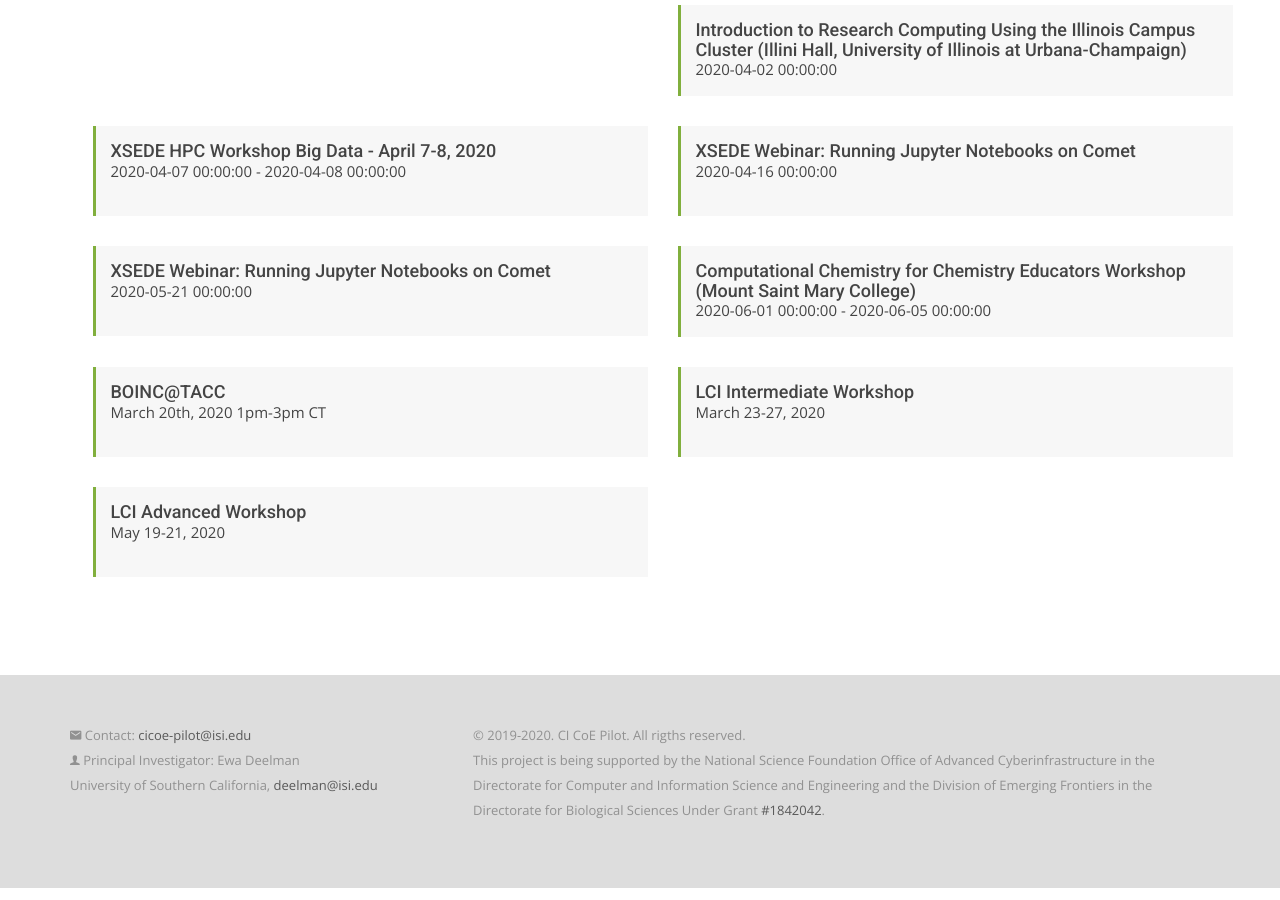
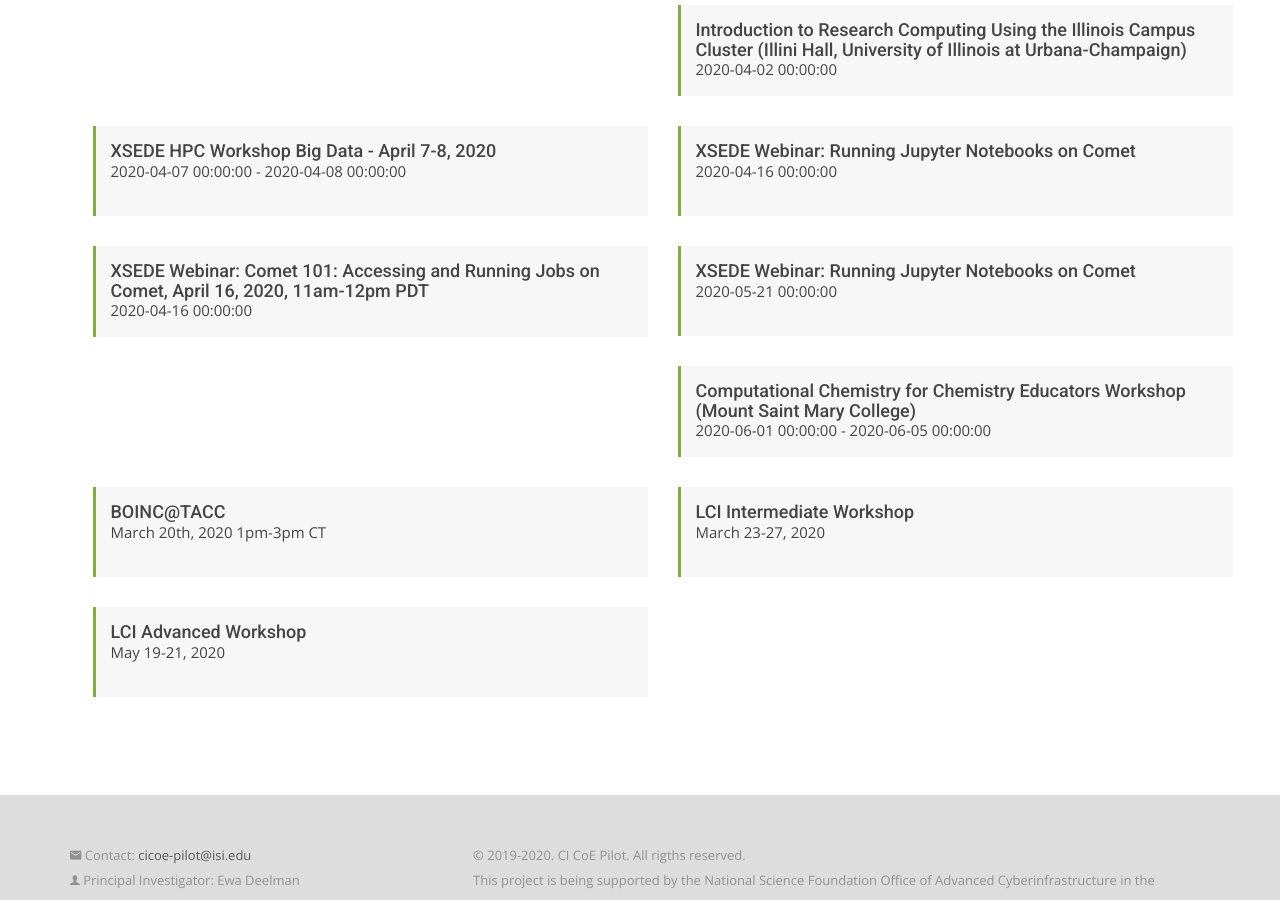
Before and after one commit to cicoe/cicoe.github.io, a Jekyll site: the page built from training_opportunities.html, in a window 1280 px wide and 900 px high, scrolled down 638 px. Built offline with Jekyll 4.4.1, drawn with Linux system fonts in a browser that asks for light colours; nearby versions of some CDN libraries; some web fonts are replaced.

Commit message:
updated training events

```diff
--- a/_data/training_opportunities.yml
+++ b/_data/training_opportunities.yml
@@ -25,6 +25,12 @@
   title: 'XSEDE Webinar: Running Jupyter Notebooks on Comet'
   website: "https://www.xsede.org/web/xup/course-calendar/-/training-user/class/2042/session/3661/register"
 - categroy: Workshop
+  date: '2020-04-16 00:00:00'
+  source: XSEDE
+  title: 'XSEDE Webinar: Comet 101: Accessing and Running Jobs on Comet, April 16,
+    2020, 11am-12pm PDT'
+  website: "https://www.xsede.org/web/xup/course-calendar/-/training-user/class/2050/session/3666/register"
+- categroy: Workshop
   date: '2020-05-21 00:00:00'
   source: XSEDE
   title: 'XSEDE Webinar: Running Jupyter Notebooks on Comet'
```
